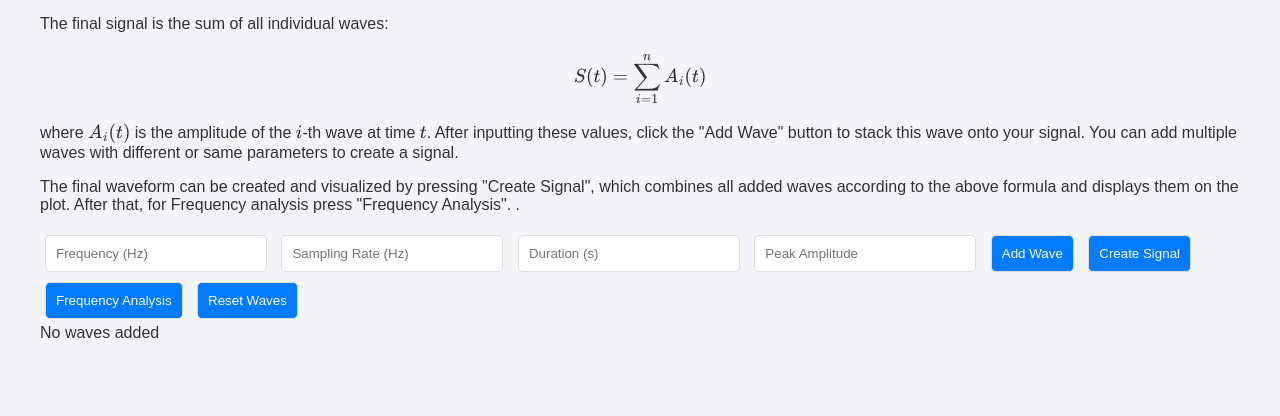
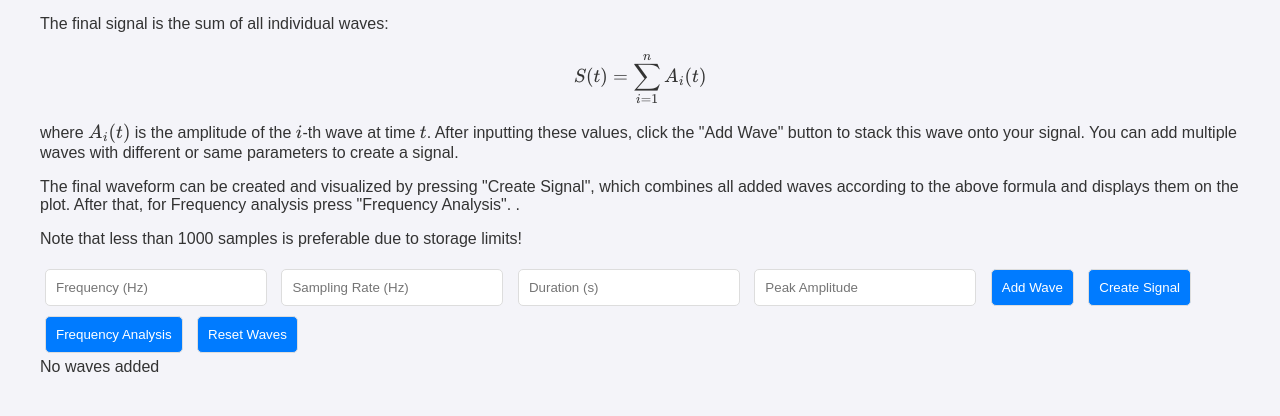
Before and after one commit to parnianrazavipour/DFT_Analysis, a Flask app: page / in a window 1280 px wide. Shown: the part 472-888 px from the top of the page. Before the commit the page ends 810 px from the top, so only its background shows below. Run offline with Flask 3, Linux system fonts and the light colour scheme; some libraries are stand-ins or nearby versions.

Commit message:
added Note

```diff
--- a/Server/web/templates/index.html
+++ b/Server/web/templates/index.html
@@ -240,6 +240,7 @@ function displayUploadedSignal(signal, sampleRate) {
         After inputting these values, click the "Add Wave" button to stack this wave onto your signal. You can add multiple waves with different or same parameters to create a signal.</p>
         <p>The final waveform can be created and visualized by pressing "Create Signal", which combines all added waves according to the above formula and displays them on the plot. After that, for Frequency analysis press "Frequency Analysis".
         .</p>
+        <p>Note that less than 1000 samples is preferable due to storage limits!</p>
     <input type="text" id="freq" placeholder="Frequency (Hz)">
     <input type="text" id="sampling_rate" placeholder="Sampling Rate (Hz)">
     <input type="text" id="duration" placeholder="Duration (s)">
```
